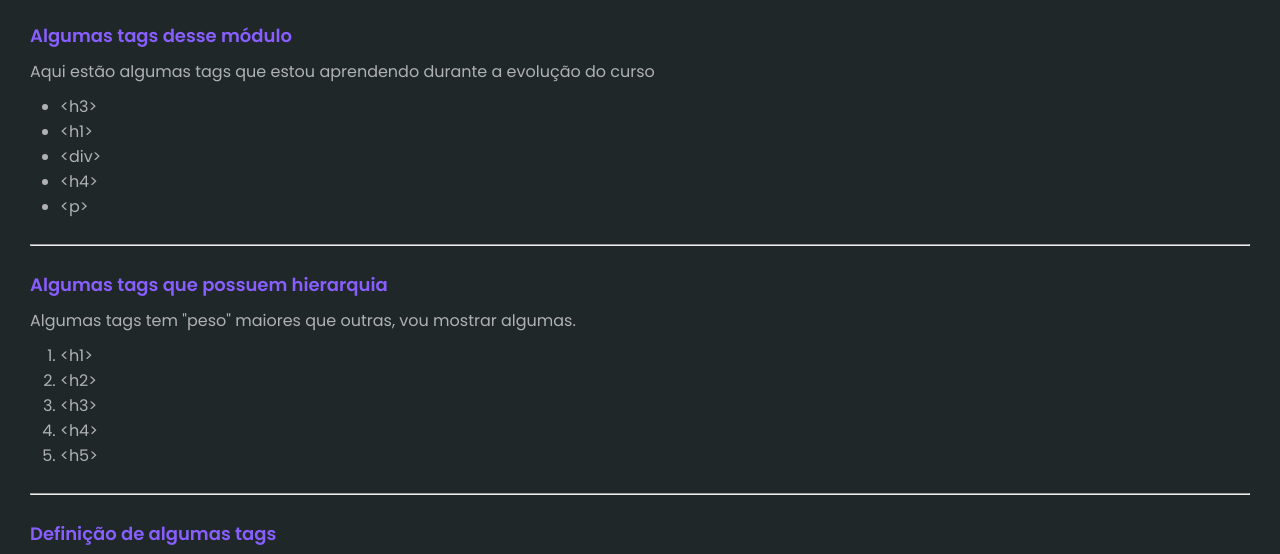
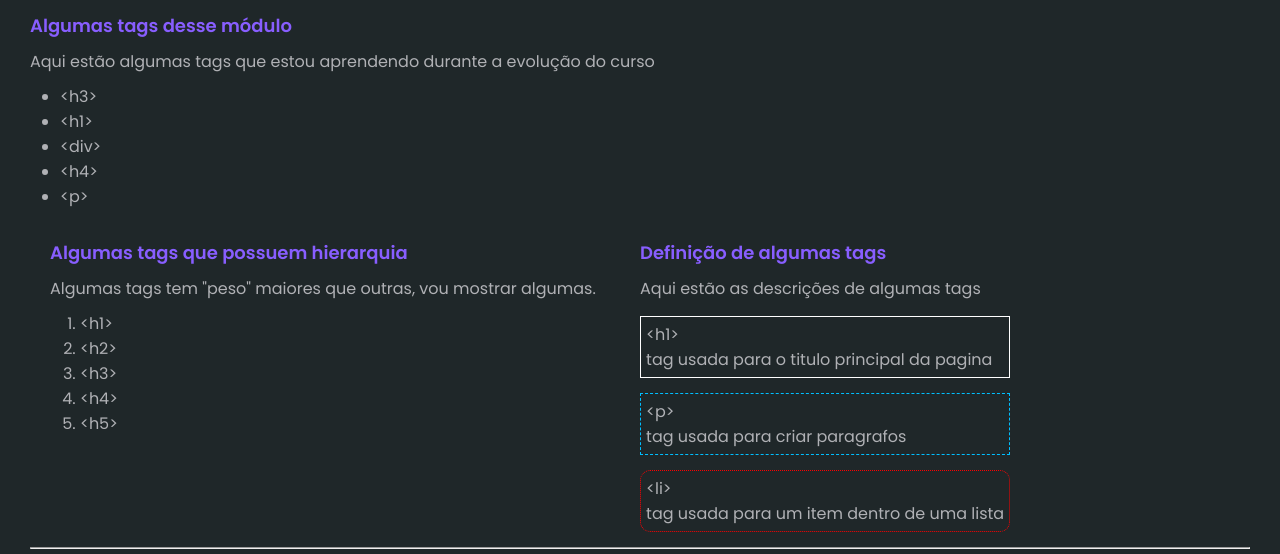
Before and after one commit to lucastsutsumi/formacao-front-BRQ, a plain HTML site: page exercicios.html in a window 1280 px wide. Shown: the part 113-667 px from the top of the page. Drawn offline with Linux system fonts and the light colour scheme.

Commit message:
align elements horizontally

```diff
--- a/_css/estilo.css
+++ b/_css/estilo.css
@@ -8,7 +8,7 @@
   --white: rgb(255, 255, 255);
   --black: rgb(0, 0, 0);
   --red: red;
-  --blue:	rgb(0,191,255);
+  --blue: rgb(0, 191, 255);
 }
 
 * {
@@ -25,12 +25,16 @@ body {
   background-image: url('/_images/logo-brq.png');
   background-repeat: no-repeat;
   background-position: right top;
-  background-size: 15%;
+  background-size: 10%;
   background-attachment: fixed;
 
   font-family: 'Poppins', sans-serif;
   font-weight: 400;
   color: var(--text-body);
+}
+
+article {
+  margin: 15px 0;
 }
 
 .title {
@@ -49,6 +53,27 @@ h2.title {
 
 h3.title {
   font-size: 18px;
+}
+
+#tagsExample,
+#tagsHierarchy,
+#tagsDefinition {
+  display: inline-block;
+  vertical-align: top;
+}
+
+#tagsExample {
+  margin-right: 20px;
+}
+
+#tagsHierarchy,
+#tagsDefinition {
+  margin-left: 20px;
+  margin-right: 20px;
+}
+
+#googleLogo {
+  margin-right: 15px;
 }
 
 ol,
--- a/exercicios.html
+++ b/exercicios.html
@@ -24,8 +24,7 @@
           história.
         </p>
 
-        <br />
-        <article>
+        <article id="tagsExample" class="d-inline-block">
           <h3 class="title">Algumas tags desse módulo</h3>
           <p>
             Aqui estão algumas tags que estou aprendendo durante a evolução do
@@ -41,11 +40,7 @@
           </ul>
         </article>
 
-        <br />
-        <hr />
-        <br />
-
-        <article>
+        <article id="tagsHierarchy" class="d-inline-block">
           <h3 class="title">Algumas tags que possuem hierarquia</h3>
           <p>
             Algumas tags tem "peso" maiores que outras, vou mostrar algumas.
@@ -60,11 +55,7 @@
           </ol>
         </article>
 
-        <br />
-        <hr />
-        <br />
-
-        <article>
+        <article id="tagsDefinition" class="d-inline-block">
           <h3 class="title">Definição de algumas tags</h3>
           <p>Aqui estão as descrições de algumas tags</p>
 
@@ -84,19 +75,19 @@
           </dl>
         </article>
 
-        <br />
         <hr />
-        <br />
 
-        <article style="display: flex">
+        <article>
           <img
+            id="googleLogo"
+            class="d-inline-block"
             src="https://about.google/assets-products/img/glue-google-color-logo.svg"
             alt="google"
             width="130"
             height="80"
           />
 
-          <p>
+          <p class="d-inline-block">
             Temos alguns exemplos acima de algumas coisas que aprendi <br />
             durante a primeira sprint do curso, mas caso tenho uma dúvida,
             <br />
@@ -105,9 +96,7 @@
           </p>
         </article>
 
-        <br />
         <hr />
-        <br />
 
         <article>
           <table>
```
